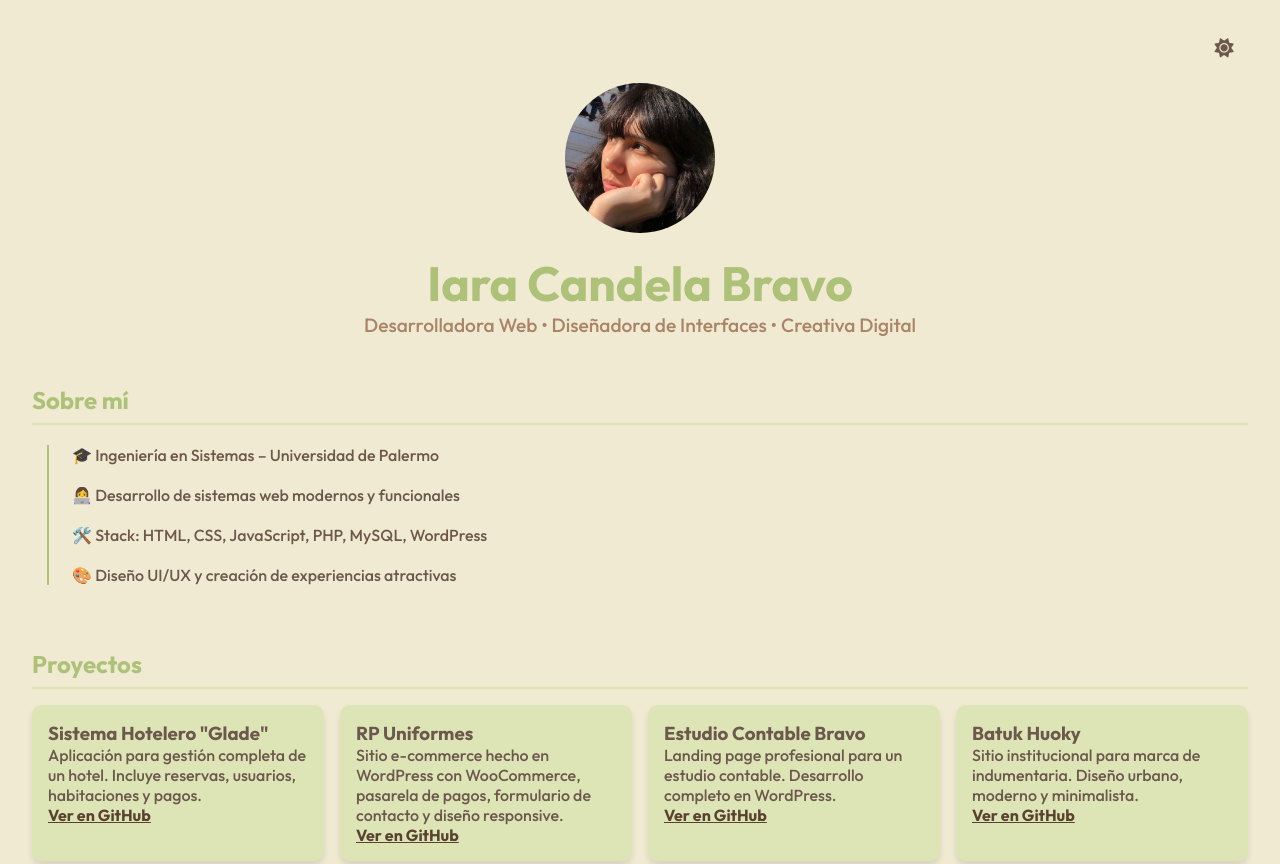
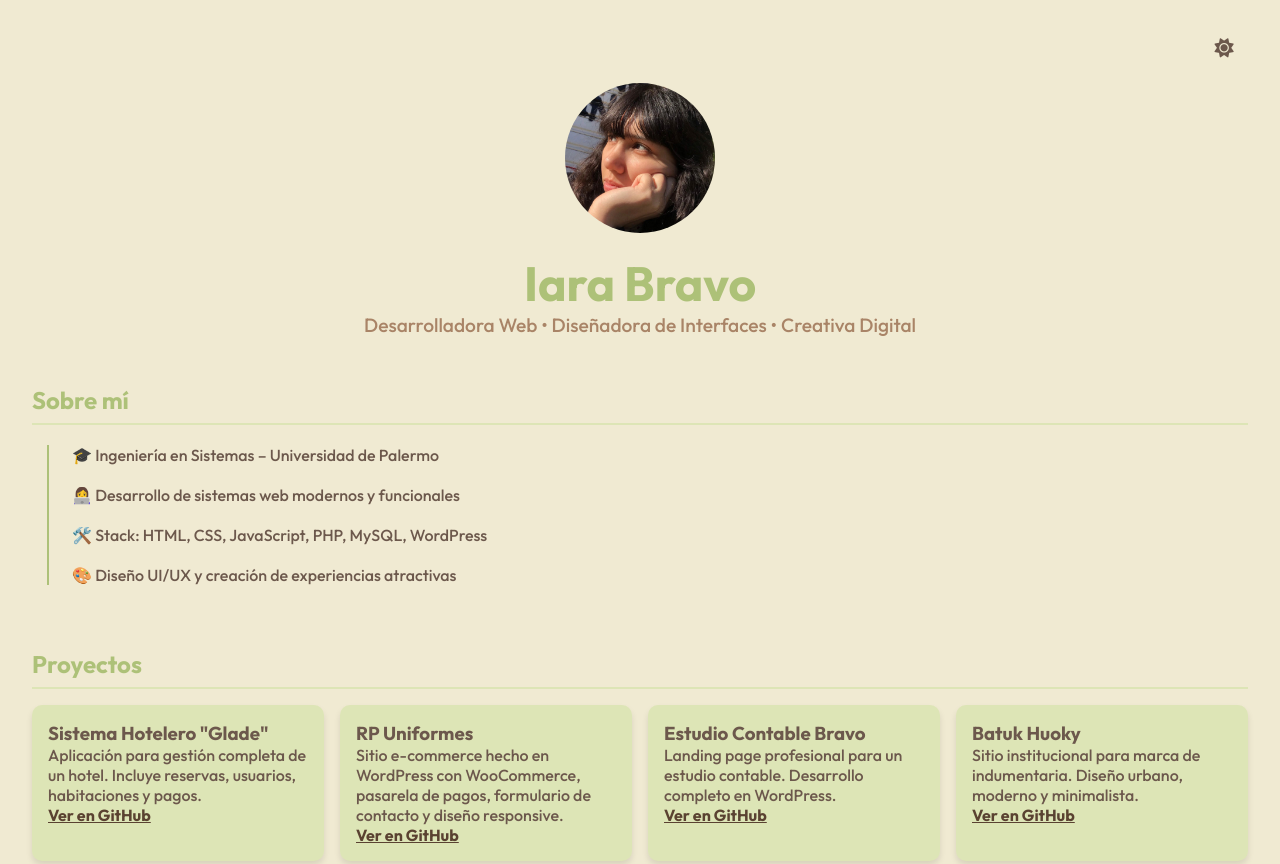
Before and after one commit to iarabravo/portfolio-iara, a plain HTML site: page index.html in a window 1280 px wide. Shown: the top 864 px of the page. Drawn offline with nearby package versions, Linux system fonts and the light colour scheme.

Commit message:
Update index.html

```diff
--- a/index.html
+++ b/index.html
@@ -152,7 +152,7 @@
 
   <header data-aos="fade-down">
     <img src="foto.jpeg" alt="Foto de Iara Bravo">
-    <h1>Iara Candela Bravo</h1>
+    <h1>Iara Bravo</h1>
     <p>Desarrolladora Web • Diseñadora de Interfaces • Creativa Digital</p>
   </header>
 
```
